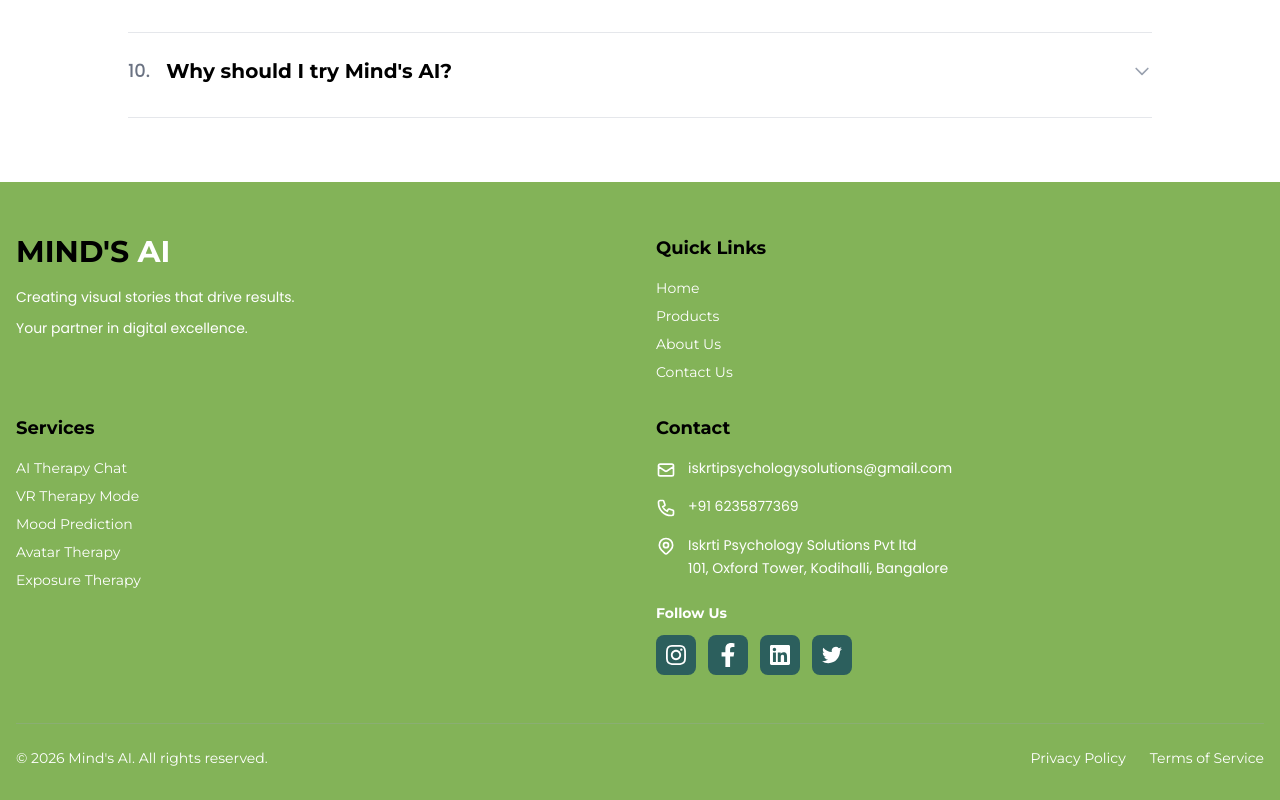
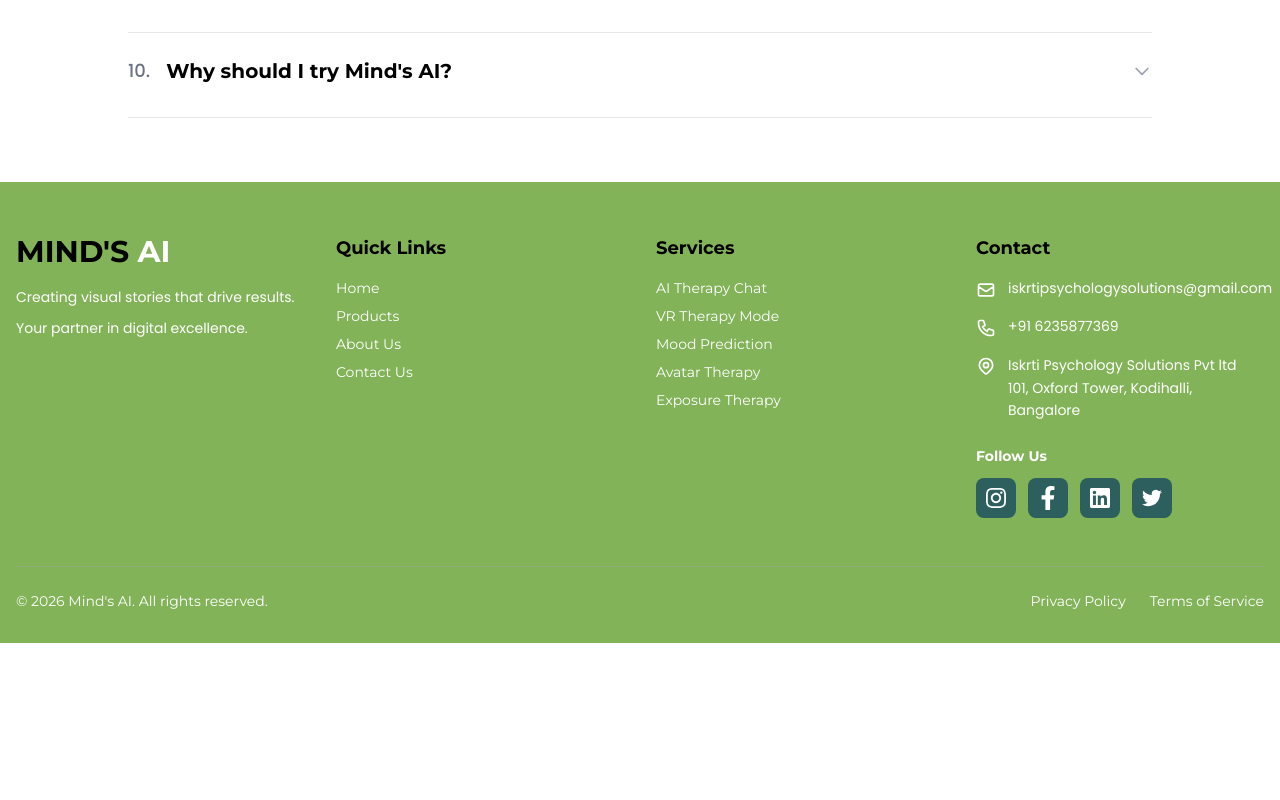
Before and after one commit to noorshanu/MindAiFrontendv1, a Next.js app: page / in a window 1280 px wide. Shown: the part 5817-6617 px from the top of the page. After the commit the page ends 6460 px from the top, so only its background shows below. Built offline with nearby package versions, Linux system fonts and the light colour scheme; no server answers.

Commit message:
Update Footer.tsx

```diff
--- a/src/components/Footer.tsx
+++ b/src/components/Footer.tsx
@@ -13,7 +13,7 @@
       {/* Content */}
       <div className='relative z-10 container mx-auto max-w-7xl px-4 pt-12 pb-8'>
         {/* Main Footer Grid */}
-        <div className='grid grid-cols-1 md:grid-cols-2 sm:grid-cols-4 gap-8 mb-12'>
+        <div className='grid grid-cols-1 sm:grid-cols-4 gap-8 mb-12'>
           {/* Leftmost Section - Logo & Tagline */}
           <div>
             <Link href='/' className='inline-block mb-4'>
```
